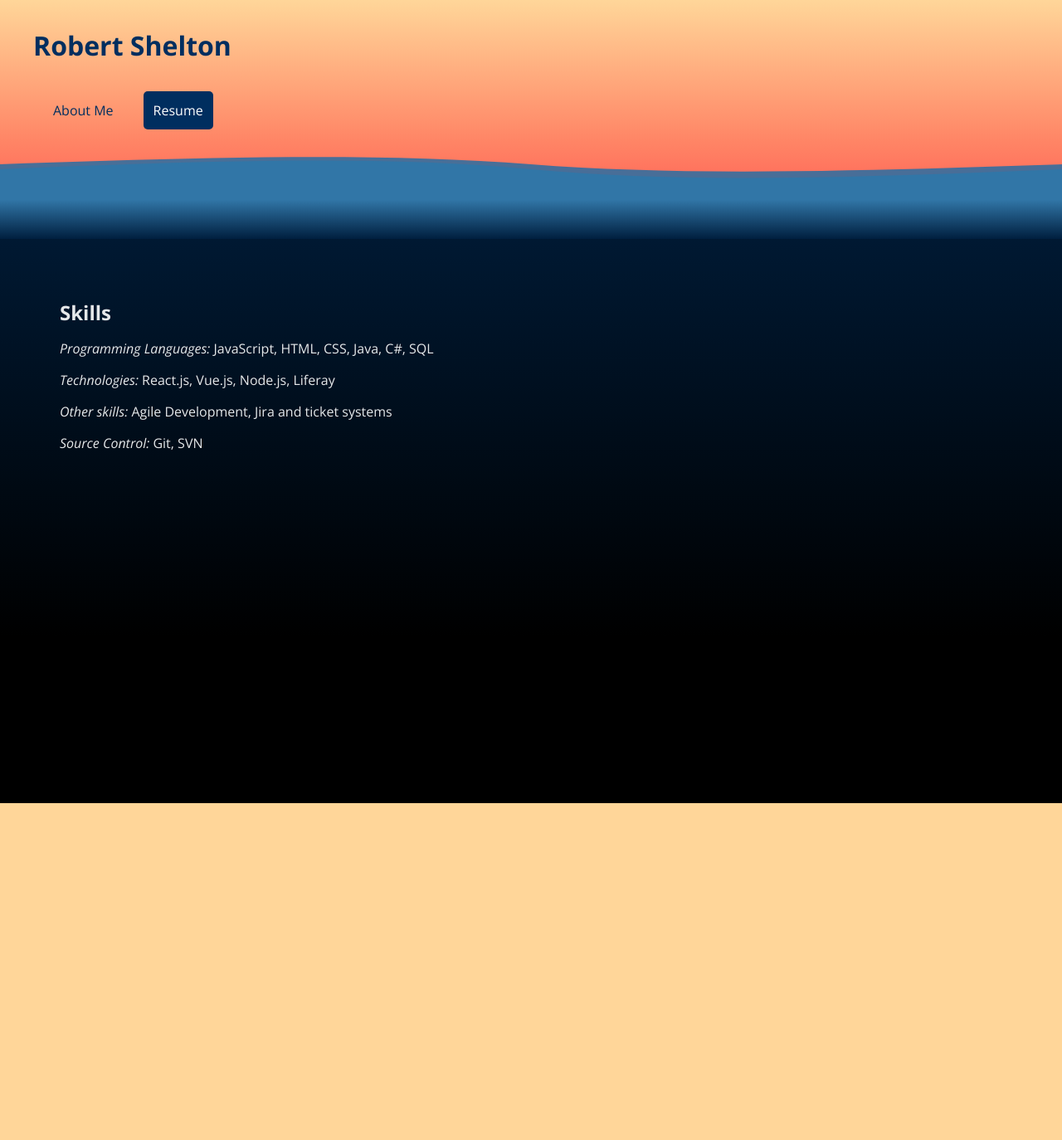
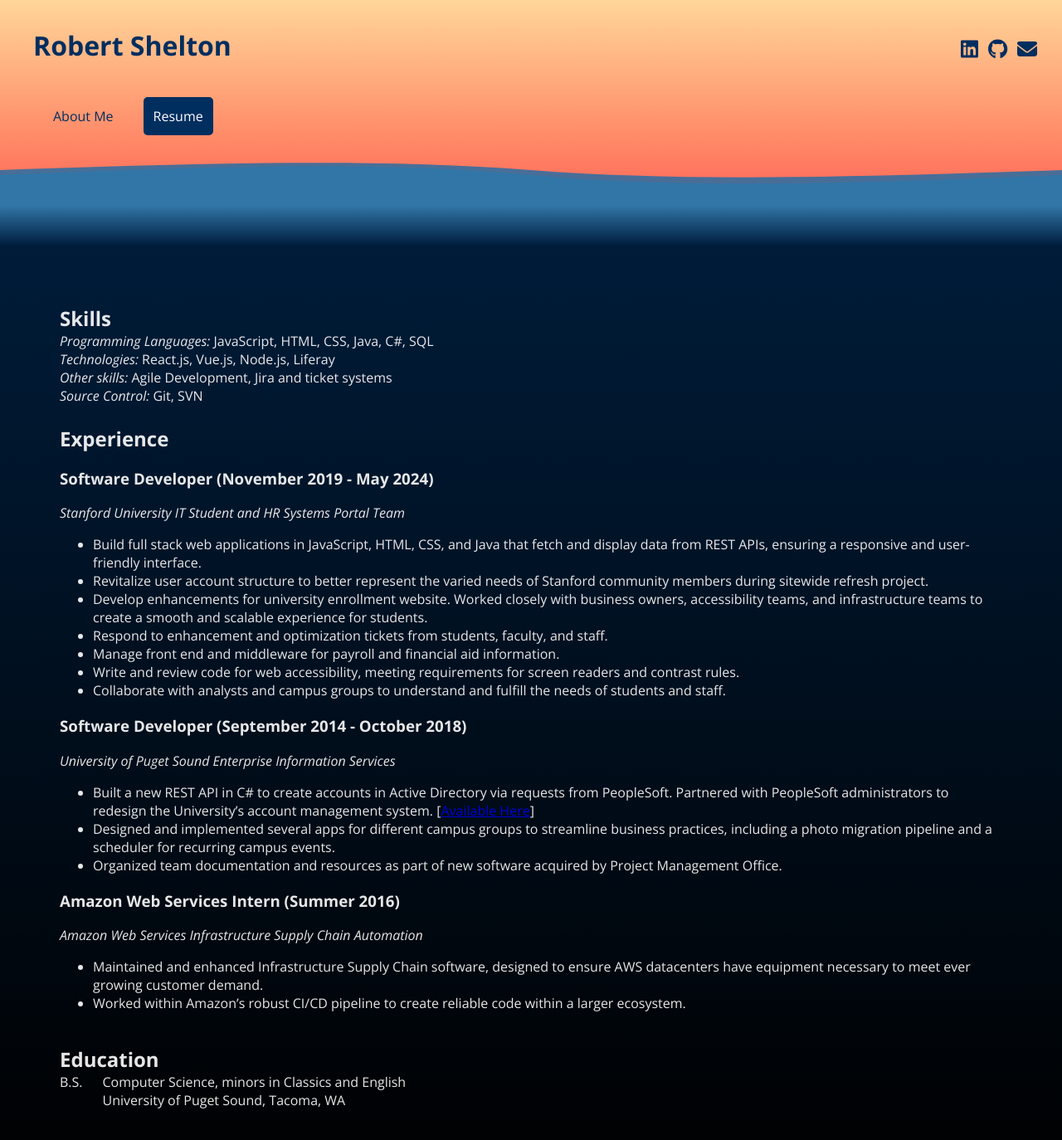
Before and after one commit to RWShelton/rosheltoweb, a Vue app in the folder rosheltoweb/: page /resume in a window 1280 px wide. Shown: the top 1374 px of the page at 83% size. Before the commit the page ends 968 px from the top, so only its background shows below. Built offline with nearby package versions, Linux system fonts and the light colour scheme.

Commit message:
Second round of formatting, finished content for resume, socials bar in header, icon import.

```diff
--- a/rosheltoweb/index.html
+++ b/rosheltoweb/index.html
@@ -4,7 +4,7 @@
     <meta charset="UTF-8">
     <link rel="icon" href="/favicon.ico">
     <meta name="viewport" content="width=device-width, initial-scale=1.0">
-    <title>roshelto</title>
+    <title>Robert Shelton</title>
   </head>
   <body>
     <div id="app"></div>
--- a/rosheltoweb/src/App.vue
+++ b/rosheltoweb/src/App.vue
@@ -1,7 +1,9 @@
 <script setup>
   import {RouterView, RouterLink} from 'vue-router'
   import Frame from '@/components/Frame.vue'
+
 </script>
+
 
 <template>
   <Frame>
--- a/rosheltoweb/src/components/Frame.vue
+++ b/rosheltoweb/src/components/Frame.vue
@@ -10,7 +10,9 @@ import Ocean from './Ocean.vue';
           <TopBar title="Robert Shelton"/>
       </header>
       <main>
-        <Ocean/>
+        <div class="oceanContainer">
+          <Ocean/>
+        </div>
         <div class="contentContainer">
           <div class="contentPanel">
             <slot>
@@ -28,15 +30,17 @@ import Ocean from './Ocean.vue';
 <style scoped>
 header{
     min-height:10vh;
-
 }
 main{
-    background:linear-gradient(to bottom, #001f3f, black);
+    background:linear-gradient(to bottom, #001f3f , black);
     color:white;
-    height:75vh;
+}
+.oceanContainer{
+  height:120px;
 }
 .contentContainer{
   padding:48px;
+  height:80%;
 }
 .contentPanel{
   padding:24px;
@@ -44,10 +48,12 @@ main{
   /*background-color:#ddeefd;*/
   color:white;
   opacity:90%;
+  height:auto;
 }
 footer{
     height:25vh;
     background-color:black;
     color:white;
 }
+
 </style>
--- a/rosheltoweb/src/components/Ocean.vue
+++ b/rosheltoweb/src/components/Ocean.vue
@@ -27,7 +27,7 @@
 .ocean {
     position: relative;
     overflow: hidden;
-    height:20%;
+    height:100%;
     background:linear-gradient(to bottom, #FF8666, #FF4D4D);
 }
 .wave{
--- a/rosheltoweb/src/components/TopBar.vue
+++ b/rosheltoweb/src/components/TopBar.vue
@@ -1,5 +1,9 @@
 <script setup>
 import {RouterLink} from 'vue-router'
+import { library } from '@fortawesome/fontawesome-svg-core';
+import { faEnvelope} from "@fortawesome/free-solid-svg-icons";
+import { faGithub, faLinkedin} from "@fortawesome/free-brands-svg-icons";
+library.add(faEnvelope,faGithub, faLinkedin)
 defineProps({
   title: {
     type: String,
@@ -9,9 +13,17 @@ defineProps({
 </script>
 <template>
   <div class="topBarContainer">
+    <div class="titleRow">
       <div class="titleContainer">
         <h1>{{title}}</h1>
       </div>
+      <div class="socialsContainer">
+        <div class="socialIcon"><a href="https://www.linkedin.com/in/robert-shelton-4b5836a6/" target="_blank"><font-awesome-icon :icon="['fab', 'linkedin']"/></a></div>
+        <div class="socialIcon"><a href="https://github.com/RWShelton" target="_blank"><font-awesome-icon :icon="['fab', 'github']"/></a></div>
+        <div class="socialIcon"><a href=""><font-awesome-icon :icon="['fas', 'envelope']"/></a></div>
+      </div>
+    </div>
+
     <div class="mainNav">
       <nav>
         <ul class="mainNavList">
@@ -27,11 +39,30 @@ defineProps({
 .topBarContainer{
   background:linear-gradient(to bottom, #FFD699, #FF8666);
 }
-.titleContainer{
+.titleRow{
   padding-top:12px;
   padding-left:40px;
   height:20%;
   color:#002e5f;
+  display:flex;
+  justify-content: space-between;
+}
+.socialsContainer{
+  display:flex;
+  align-items:center;
+  padding:24px;
+}
+.socialIcon{
+  padding:6px;
+  font-size:24px;
+}
+.socialIcon > a{
+  color:#002e5f;
+  transition: .5s;
+}
+.socialIcon > a:hover{
+  color:#FF4D4D;
+  transition:.5s;
 }
 .mainNavList{
   margin-top:0;
@@ -42,6 +73,7 @@ defineProps({
   width:100%;
   height:40%;
 }
+
 
 li{
   display:inline-block;
--- a/rosheltoweb/src/main.js
+++ b/rosheltoweb/src/main.js
@@ -5,4 +5,9 @@ import App from './App.vue'
 
 import router from '@/plugins/router.js'
 
-createApp(App).use(router).mount('#app')
+import { FontAwesomeIcon } from '@fortawesome/vue-fontawesome'
+
+createApp(App)
+    .component('font-awesome-icon', FontAwesomeIcon)
+    .use(router)
+    .mount('#app')
--- a/rosheltoweb/src/pages/AboutMe.vue
+++ b/rosheltoweb/src/pages/AboutMe.vue
@@ -1,7 +1,13 @@
 <template>
     <div class="aboutMe">
-        <img class="headshot" src="@/assets/headshot.jpg">
-        <div class="aboutMeBlurb">Text to come</div>
+        <div class="headshotContainer">
+            <img class="headshot" src="@/assets/headshot.jpg">
+        </div>
+        <div class="aboutMeBlurb">
+            <p>
+                My name is Robert Shelton, and I've been a web developer for 9 years. My recent work has been a combination of JavaScript based front ends and REST API development, focused on creating responsive, accessible, and robust web experiences for a wide variety of users. If you are interested in working together, feel free to reach out to me via <a href="">email</a> or check out my <a href="https://github.com/RWShelton" target="_blank">GitHub</a> or <a href="https://www.linkedin.com/in/robert-shelton-4b5836a6/" target="_blank">LinkedIn</a>.
+            </p>
+        </div>
     </div>
 </template>
 
@@ -10,6 +16,15 @@
         display:flex;
         align-items: center;
     }
+    @media(max-width:800px){
+        .aboutMe{
+            display:block;
+        }
+        .headshotContainer, .aboutMeBlurb{
+            display:flex;
+            justify-content: center;
+        }
+    }
     .headshot{
         border-radius: 50%;
         max-height:300px;
@@ -17,4 +32,12 @@
     .aboutMeBlurb{
         padding-left:48px;
     }
+    a{
+        color:aqua !important;
+        transition:.3s;
+    }
+    a:hover{
+        color:white !important;
+        transition:.3s;
+    }
 </style>
--- a/rosheltoweb/src/pages/Resume.vue
+++ b/rosheltoweb/src/pages/Resume.vue
@@ -1,5 +1,16 @@
+<script>
+//not ready to use this right now but holding onto it for later
+//import { library } from '@fortawesome/fontawesome-svg-core';
+//import { faJs, faHtml5, faJira} from "@fortawesome/free-brands-svg-icons";
+//library.add(faJs,faHtml5, faJira)
+</script>
 <template>
-    <h2>Skills</h2>
+
+    <div class="row">
+        <div class="resumeSection">
+            <h2>
+                Skills
+            </h2>
             <div>
                 <p>
                     <i>Programming Languages:</i> JavaScript, HTML, CSS, Java, C#, SQL
@@ -14,11 +25,80 @@
                     <i>Source Control: </i> Git, SVN
                 </p>
             </div>
-
+        </div>
+        <div class="resumeSection">
+                <h2>
+                    Experience
+                </h2>
+                <div>
+                    <div>
+                        <h3>Software Developer (November 2019 - May 2024)</h3>
+                        <p><i>Stanford University IT Student and HR Systems Portal Team</i></p>
+                        <ul>
+                            <li>Build full stack web applications in JavaScript, HTML, CSS, and Java that fetch and display data from REST APIs, ensuring a responsive and user-friendly interface.</li>
+                            <li>Revitalize user account structure to better represent the varied needs of Stanford community members during sitewide refresh project.</li>
+                            <li>Develop enhancements for university enrollment website. Worked closely with business owners, accessibility teams, and infrastructure teams to create a smooth and scalable experience for students.</li>
+                            <li>Respond to enhancement and optimization tickets from students, faculty, and staff. </li>
+                            <li>Manage front end and middleware for payroll and financial aid information. </li>
+                            <li>Write and review code for web accessibility, meeting requirements for screen readers and contrast rules. </li>
+                            <li>Collaborate with analysts and campus groups to understand and fulfill the needs of students and staff.</li>
+                        </ul>
+                    </div>
+                    <div>
+                        <h3>Software Developer (September 2014 - October 2018)</h3>
+                        <p><i>University of Puget Sound Enterprise Information Services</i></p>
+                        <ul>
+                            <li>Built a new REST API in C# to create accounts in Active Directory via requests from PeopleSoft. Partnered with PeopleSoft administrators to redesign the University’s account management system. [<a href="https://github.com/puget-sound/MSActor" target="_blank">Available Here</a>]</li>
+                            <li>Designed and implemented several apps for different campus groups to streamline business practices, including a photo migration pipeline and a scheduler for recurring campus events. </li>
+                            <li>Organized team documentation and resources as part of new software acquired by Project Management Office. </li>
+                        </ul>
+                    </div>
+                    <div>
+                        <h3>Amazon Web Services Intern (Summer 2016)</h3>
+                        <p><i>Amazon Web Services Infrastructure Supply Chain Automation</i></p>
+                        <ul>
+                            <li>Maintained and enhanced Infrastructure Supply Chain software, designed to ensure AWS datacenters have equipment necessary to meet ever growing customer demand.</li>
+                            <li>Worked within Amazon’s robust CI/CD pipeline to create reliable code within a larger ecosystem. </li>
+                        </ul>
+                    </div>
+                </div>
+        </div>
+        <div class="resumeSection">
+            <h2>
+                Education
+            </h2>
+            <div class="educationBar">
+                <div class="educationTitle">
+                    <p>B.S.</p>
+                </div>
+                <div class="educationContent">
+                    <p>Computer Science, minors in Classics and English</p>
+                    <p>University of Puget Sound, Tacoma, WA</p>
+                </div>
+            </div>
+        </div>
+    </div>
 </template>
 <style scoped>
-h2{
+.verticalDivider{
+    border-left: 2px solid white;
+    margin-left:24px;
+    margin-right:24px;
+}
+h2, p{
     padding:0;
     margin-block:0;
 }
+hr{
+    opacity:60%;
+}
+.resumeSection{
+    padding-bottom:24px;
+}
+.educationBar{
+    display:flex;
+}
+.educationTitle{
+    padding-right:24px;
+}
 </style>
```
Also changed, not shown: rosheltoweb/package.json (+4 -3 lines), 1 other file (tests, documents, lock files or other folders). Lines whose indentation alone changed are shown as unchanged.
